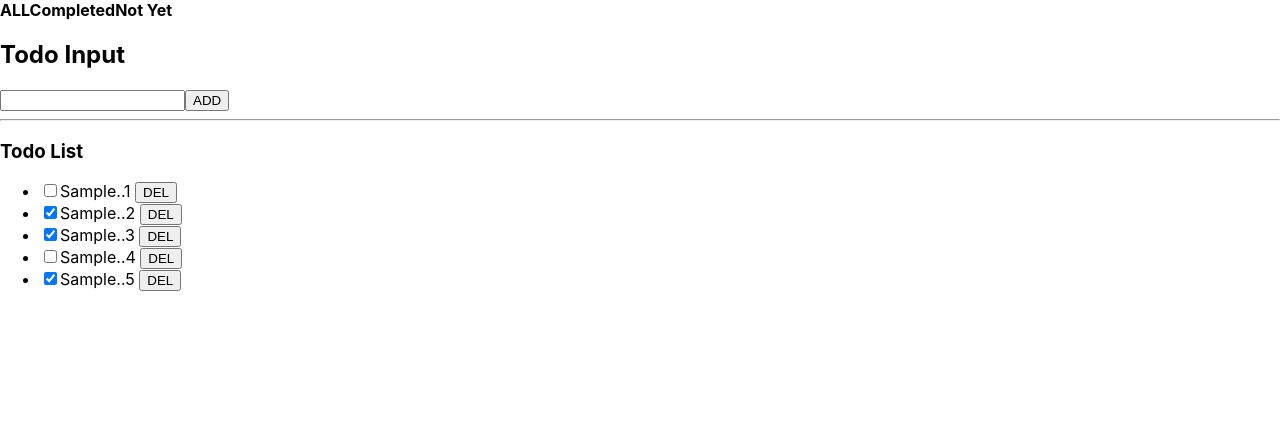
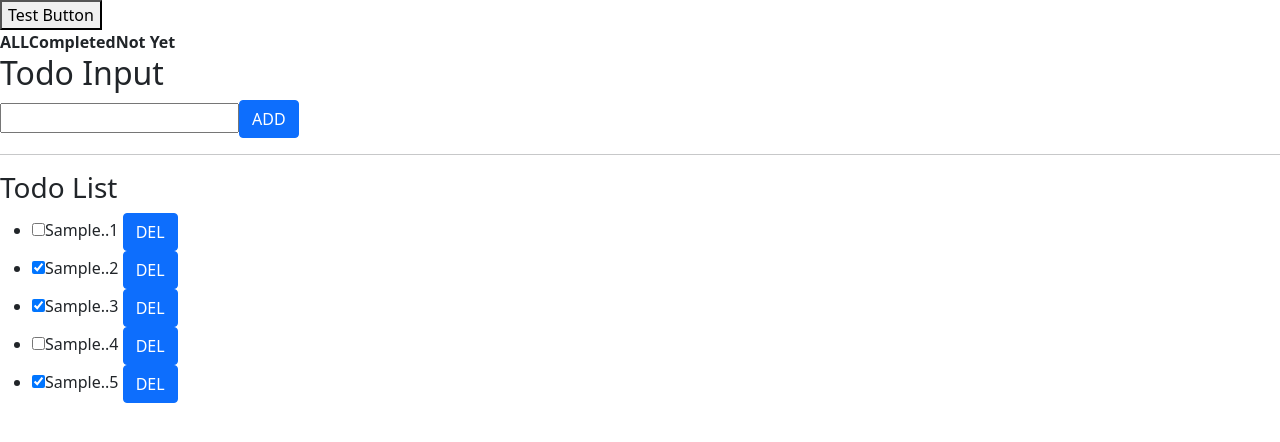
Before and after one commit to LTH4823/r02, a React (Create React App) app: page / in a window 1280 px wide. Shown: the top 442 px of the page. Built offline with nearby package versions, Linux system fonts and the light colour scheme.

Commit message:
TodoList test4 add react-bootstrap

```diff
--- a/package.json
+++ b/package.json
@@ -6,7 +6,9 @@
     "@testing-library/jest-dom": "^5.16.4",
     "@testing-library/react": "^13.3.0",
     "@testing-library/user-event": "^13.5.0",
+    "bootstrap": "^5.1.3",
     "react": "^18.2.0",
+    "react-bootstrap": "^2.4.0",
     "react-dom": "^18.2.0",
     "react-scripts": "5.0.1",
     "react-uuid": "^1.0.2",
--- a/src/App.js
+++ b/src/App.js
@@ -1,11 +1,14 @@
 import TodoWrapper from "./components/todo";
+import "bootstrap/dist/css/bootstrap.min.css";
+import {Button} from "react-bootstrap"
 
 function App() {
-  return (
-    <>
-      <TodoWrapper/>
-    </>
-  );
+    return (
+        <>
+            <button>Test Button</button>
+            <TodoWrapper/>
+        </>
+    );
 }
 
 export default App;
--- a/src/components/todo/TodoInput.js
+++ b/src/components/todo/TodoInput.js
@@ -1,4 +1,6 @@
 import React, {useState} from 'react';
+import "bootstrap/dist/css/bootstrap.min.css";
+import { Button } from "react-bootstrap"
 
 const TodoInput = ({addTodo}) => {
 
@@ -18,7 +20,7 @@
             <h2>Todo Input</h2>
             <div>
                 <input type="text" value={title} onChange={(e)=>setTitle(e.target.value)}/>
-                <button onClick={() => sendTodo() }>ADD</button>
+                <Button onClick={() => sendTodo() }>ADD</Button>
             </div>
             <hr/>
         </div>
--- a/src/components/todo/TodoItem.js
+++ b/src/components/todo/TodoItem.js
@@ -1,4 +1,6 @@
 import React, {useState} from 'react';
+import "bootstrap/dist/css/bootstrap.min.css";
+import { Button } from "react-bootstrap"
 
 const TodoItem = ({tno, title, complete, removeTodo, changeComplete}) => {
 
@@ -19,7 +21,7 @@
     return (
         <li>
             <input type="checkbox" checked={checked} onChange={(e)=>{changeCheck(e)}} />
-            {title} <button onClick={()=>{removeTodo(tno)}}>DEL</button>
+            {title} <Button onClick={()=>{removeTodo(tno)}}>DEL</Button>
         </li>
     );
 };
```
Also changed, not shown: 1 other file (tests, documents, lock files or other folders).
